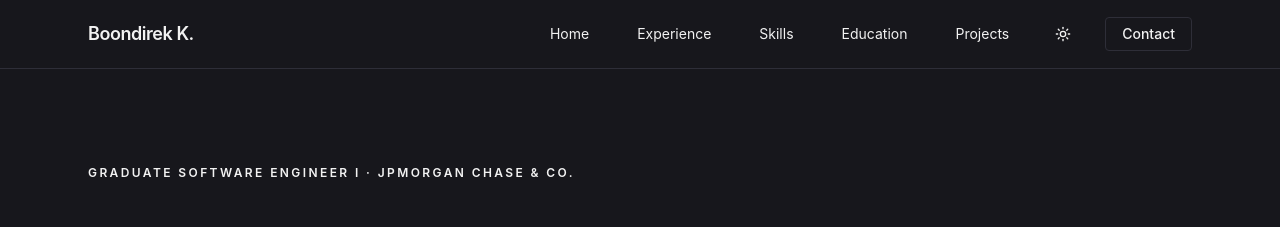
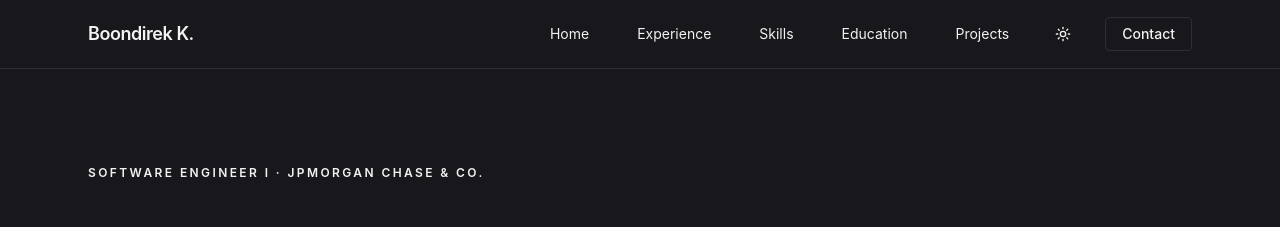
Before and after one commit to Boondirek-Kanjanapongporn/my-website2.0, a React (Vite) app: page / in a window 1280 px wide. Shown: the top 227 px of the page. Built offline with nearby package versions, Linux system fonts and the light colour scheme.

Commit message:
update herosection

```diff
--- a/src/sections/HeroSection.tsx
+++ b/src/sections/HeroSection.tsx
@@ -12,7 +12,7 @@ export default function HeroSection() {
     >
       <div className="flex flex-1 flex-col gap-8">
         <p className="text-muted-foreground text-xs font-semibold tracking-[0.2em] uppercase">
-          Graduate Software Engineer I · JPMorgan Chase & Co.
+          Software Engineer I · JPMorgan Chase & Co.
         </p>
         <h1 className="text-5xl leading-tight font-bold tracking-tight md:text-7xl">
           Hi, I'm
```
